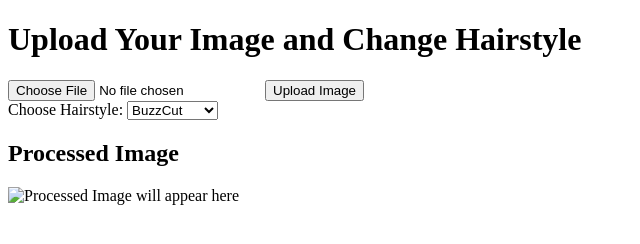
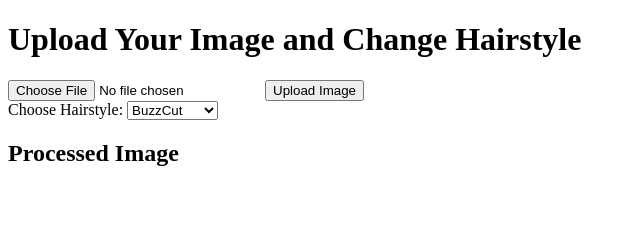
Before and after one commit to YSX68000/hairtest, a plain HTML site: page index.html in a window 1280 px wide. Shown: the whole page, without its empty margins (0-640 px from the left). Drawn offline with Linux system fonts and the light colour scheme.

Commit message:
Update index.html

```diff
--- a/index.html
+++ b/index.html
@@ -7,6 +7,7 @@
 </head>
 <body>
   <h1>Upload Your Image and Change Hairstyle</h1>
+
   <!-- 画像アップロードフォーム -->
   <form id="uploadForm">
     <input type="file" id="imageInput" accept="image/*" required />
@@ -25,7 +26,10 @@
 
   <!-- 処理結果の表示 -->
   <h2>Processed Image</h2>
-  <img id="resultImage" src="" alt="Processed Image will appear here" style="max-width: 100%;" />
+  <img id="resultImage" src="" alt="Processed Image will appear here" style="max-width: 100%; display: none;" />
+
+  <!-- 結果取得ボタン -->
+  <button id="fetchResult" style="display: none;">Get Processed Image</button>
 
   <script src="app.js"></script>
 </body>
```
